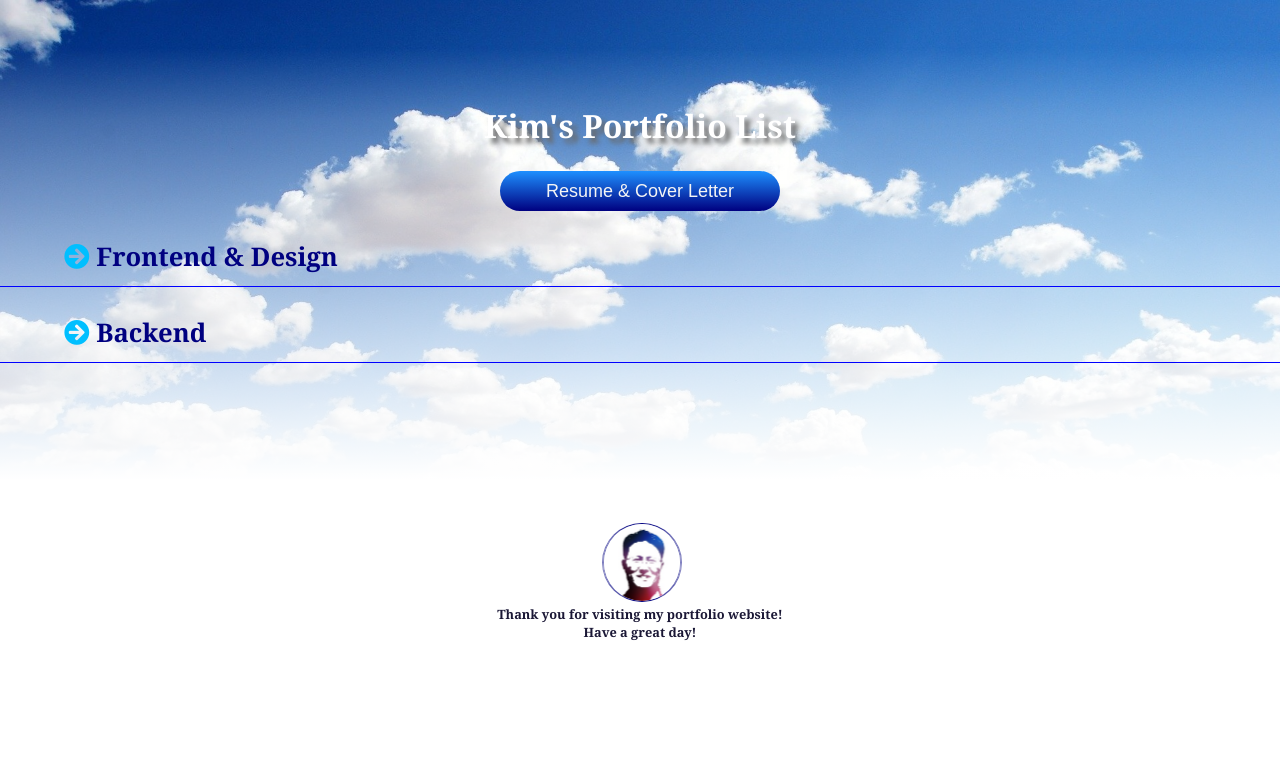
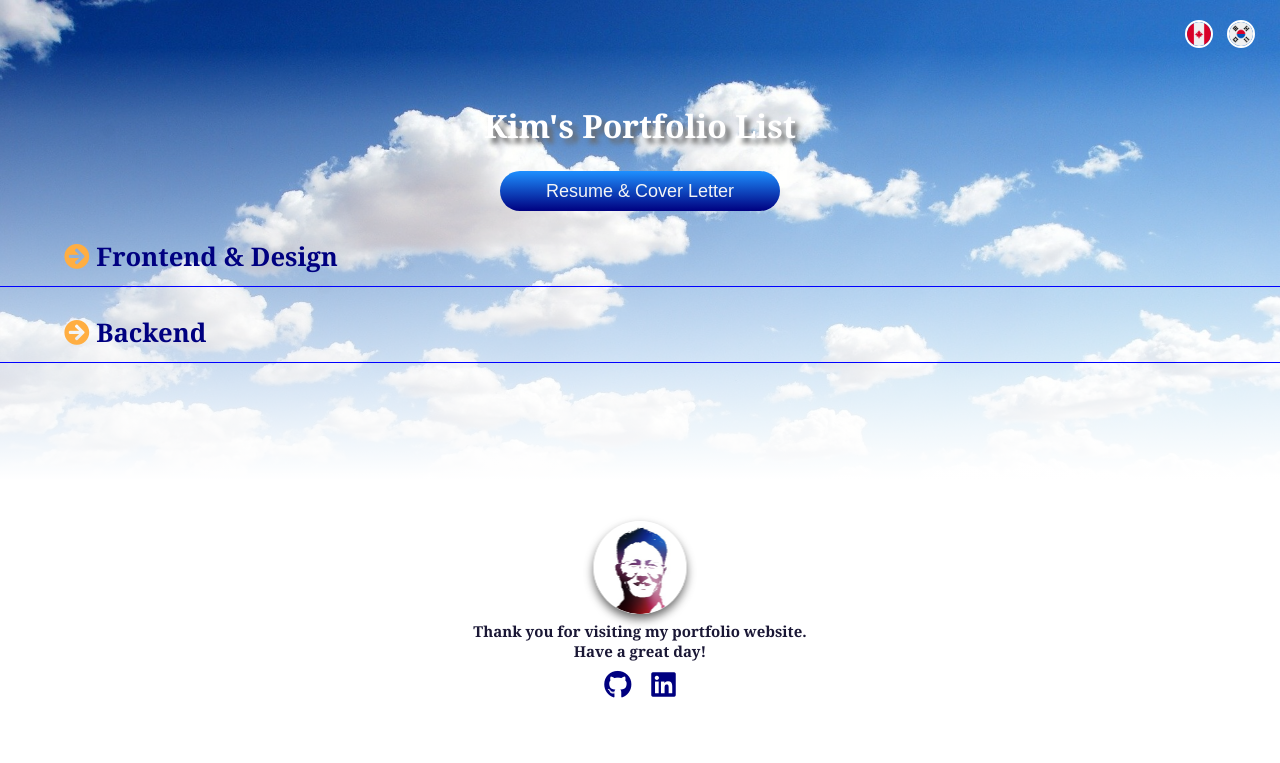
Before and after one commit to jgh2020/Portfolio, a PHP site: page / in a window 1280 px wide. Shown: the top 763 px of the page. Run offline with PHP 8.4, Linux system fonts and the light colour scheme; some libraries are stand-ins or nearby versions.

Commit message:
Portfolio_03 (2021 May 07)

```diff
--- a/index.php
+++ b/index.php
@@ -11,13 +11,17 @@
     <script src="./index_js/script.js"></script>
     <link href="./index_css/style.css" rel="stylesheet" type="text/css">
 </head>
-
 <body>
     <main>
-            <div class="sky"></div>
-            <h1>Kim's Portfolio List<br><a href="./resume/password.php"><button >Resume & Cover Letter</button></a></h1>
+        <div class="sky">
+        <span>
+        <button><img src="./index_img/canada.png" alt="canada"><span><br>ENG</span></button>
+        <button><img src="./index_img/korea.png" alt="korea"><span><br>KOR</span></button>
+        </span>
+        </div>
+        <h1><span>Kim's Portfolio List</span><br><a href="./resume/password.php"><button>Resume & Cover Letter</button></a></h1>
             <div class="spring">
-                    <h2><i class="fas fa-arrow-circle-right"></i> Frontend & Design</h2>
+                <h2><i class="fas fa-arrow-circle-right"></i><span> Frontend & Design</span></h2>
                 <div class="frontend">
                     <table>
                         <tr >
@@ -29,22 +33,29 @@
                         </tr>
                         <tr>
                             <td>1</td>
-                                <td data-tilt><a href="./todolist/todolist.html"><img src="./index_img/todolistnew.jpg" alt="todo"></a></td>
-                                <td>To-do List</td>
-                                <td>- Responsive web layout<br>- Weather API (OpenWeather)<br>- localStorage<br>- Flip clock / - Eye rest notification<br>- Background mode change / - Google search</td>
+                            <td data-tilt><a href="index.php"><img src="./index_img/pflist.jpg" alt="portfolio"></a></td>
+                            <td>Portfolio List<br>(Current page)</td>
+                            <td>- Responsive web layout<br>- CSS loading animation<br>- Tilt effect on hover<br> &nbsp;&nbsp;(Open source : https://micku7zu.github.io/vanilla-tilt.js/)<br>- Introduction to each web page</td>
                             <td>HTML5<br>CSS<br>Java Script<br>Jquery</td>
                         </tr>
                         <tr>
                             <td>2</td>
+                            <td data-tilt><a href="./todolist/todolist.html"><img src="./index_img/todolistnew.jpg" alt="todo"></a></td>
+                            <td>To-do List</td>
+                            <td>- Responsive web layout<br>- Weather API (OpenWeather)<br>- CSS loading animation / - localStorage<br>- Flip clock / - Eye rest notification<br>- Background mode change / - Google search</td>
+                            <td>HTML5<br>CSS<br>Java Script<br>Jquery</td>
+                        </tr>
+                        <tr>
+                            <td>3</td>
                             <td data-tilt><a href="./popsongs/popsongs.html"><img src="./index_img/4popsongs2.jpg" alt="popsong"></a></td>
                             <td>4 Pop Songs</td>
-                                <td>- Slide<br>- Youtube API<br>- Audio player (Non-Copyrighted Music)<br>- Running clock (Moving second hand)<br>- Event locations</td>
+                            <td>- CSS loading animation<br>- Youtube API / - Slide<br>- Audio player (Non-Copyrighted Music)<br>- Running clock (Moving second hand)<br>- Event locations</td>
                             <td>HTML5<br>CSS<br>Java Script</td>
                         </tr>
                     </table>
                 </div>
 
-                    <h2><i class="fas fa-arrow-circle-right"></i> Backend</h2>
+                <h2><i class="fas fa-arrow-circle-right"></i><span> Backend</span></h2>
                 <div class="backend">
                     <table>
                         <tr>
@@ -58,7 +69,7 @@
                             <td>1</td>
                             <td data-tilt><a href="./english/english.php"><img src="./index_img/english.jpg" alt="english"></a></td>
                             <td>English vocabulary studying site<br>(for Korean)</td>
-                                <td>- Connection to PHPmyAdmin DB<br>- CRUD<br>- Hangman game<br>- Multiple choice quiz<br>- Lotto number generator</td>
+                            <td>- Connection to PHPmyAdmin DB<br>- CRUD<br>- Pagination<br>- Hangman game / - Multiple choice quiz<br>- Lotto number generator</td>
                             <td>HTML5<br>CSS<br>Java Script<br>PHP<br>Data Base</td>
                         </tr>
                     </table>
@@ -68,11 +79,16 @@
             <div class="stencil">
                 <img src="./index_img/stencil.jpg" alt="stencil">
                 <img src="./index_img/real.jpg" alt="real">
-                    <span>
-                        Thank you for visiting my portfolio website!<br>Have a great day!
-                    <span>
+                <div>
+                    <span>Thank you for visiting my portfolio website.</span><br>
+                    <span>Have a great day!</span><br>
+                    <a href='https://github.com/jgh2020' target='_blank'><i class="fab fa-github"></i></a>
+                    <a href='https://www.linkedin.com/in/james-kim-a846a1211?lipi=urn%3Ali%3Apage%3Ad_flagship3_profile_view_base_contact_details%3B6q9akq3fQTORU6bKCz8FYg%3D%3D' target='_blank'><i class="fab fa-linkedin"></i></a>
+                </div>
             </div>
     </main>
+    <div id="loading"><img id="loading-image" src="./index_img/stencil.jpg" alt="Loading"/><div class="loading_text">Loading...</div></div>
+    <script type="text/javascript">window.onload = function(){$('#loading').hide();}</script>
     <script type="text/javascript" src="./index_js/vanilla-tilt.js"></script>
 </body>
 </html>
--- a/index_css/style.css
+++ b/index_css/style.css
@@ -39,6 +70,40 @@ body{
             rgba(255, 255, 255, 1) 100%
           ), url('../index_img/sky.jpg');
         background-size: cover;
+}
+
+.sky>span{
+    position:absolute;
+    top:15px;
+    right:20px;
+}
+
+.sky>span span{
+    font-weight: bold;
+    visibility: hidden;
+}
+
+.sky span img{
+    height:24px;
+    width:24px;
+    margin:5px;
+    border-radius:50%;
+    border: 2px solid white;
+}
+
+.sky span button:hover{
+    cursor:pointer;
+}
+
+.sky span button:hover span{
+    visibility: visible;
+}
+
+span button {
+    padding:0;
+    background-color:transparent;
+    border:unset;
+    color:white;
 }
 
 h1, h2, h3, div, p, a{
@@ -68,23 +133,23 @@ h2{
 
 h2:hover{
     cursor:pointer;
-    color:dimgray;
+    color:gray;
 }
 
-i{
-    color:deepskyblue;
+div h2 i{
+    color: rgb(255, 174, 66);
 }
 
 h4{
     font-size:1.2vw;
     text-align: right;
-    color: darkorange;
+    color:darkorange;
     margin-right:5vw;
     font-family: Calibri;
     visibility:hidden;
 }
 
-button{
+h1 button{
     margin-top:3vh;
     width:280px;
     height:40px;
@@ -158,17 +222,16 @@ td img {
     margin-top:15vh;
     font-family: Cambria, Cochin, Georgia, Times, 'Times New Roman', serif;
     color:rgba(26, 23, 53);
-    font-size:1vw;
+    font-size:15px;
     font-weight:bold;
-    height:10vw;
     position:relative;
 }
 
 .stencil img{
-    height:60%;
-    border-radius:50%;
-    border:1px solid navy;
-    margin:2px;
+    height:93px;
+    width:93px;
+    border-radius:100%;
+    box-shadow:0px 5px 10px dimgray;
     position:absolute;
     left:50%;
     transform:translateX(-50%);
@@ -179,32 +242,17 @@ td img {
 .stencil img:nth-child(2){
     transform: translateX(-50%) rotateY(180deg);
     visibility:hidden;
-    border:1px solid white;
 }
 
-.stencil span{
+.stencil>div{
     position:relative;
-    top:65%;
+    top:100px;
 }
 
-#loading {
-    width: 100%;
-    height: 100%;
-    top: 0px;
-    left: 0px;
-    position: fixed;
-    display: block;
-    background-color: white;
-    z-index: 99;
-    text-align: center;
-}
-
-#loading-image {
-    position: absolute;
-    top: 50%;
-    left: 50%;
-    transform: translateX(-50%);
-    z-index: 100;
+.stencil>div a i{
+    color:navy;
+    font-size: 28px;
+    margin: 10px 8px;
 }
 
 @media screen and (max-width:768px){
--- a/popsongs/js/script1.js
+++ b/popsongs/js/script1.js
@@ -58,11 +58,13 @@
         setTimeout(function(){
             singername.style.transition = "0s";
             singername.style.transform = "rotateX(0deg)";
-                singername.style.textShadow = "0 0 1vh white, 0 0 2vh white, 0 0 5vh white, 0 0 7vh gold, 0 0 9vh gold, 0 0 11vh gold";
+            singername.style.color = "lemonchiffon";
+            singername.style.textShadow = "0 0 1vh white, 0 0 2vh white, 0 0 5vh white, 0 0 7vh lemonchiffon, 0 0 9vh lemonchiffon, 0 0 11vh lemonchiffon";
         }, 1000);
 
         setTimeout(function(){
             singername.style.textShadow = "unset";
+            singername.style.color = "goldenrod";
         }, 1400);
     }
 
--- a/popsongs/popsongs.html
+++ b/popsongs/popsongs.html
@@ -27,8 +27,6 @@
         </div>
 
         <div class="container"></div>
-        <div class="filterdown"></div>
-        <div class="filterup"></div>
         <div class="drawbox">
             <div class="title one" id="31" style="color:burlywood;" onclick="movedown(21)">Viva la Vida</div>
             <div class="lyric one" id="21">I used to rule the world Seas would rise when I gave the word Now in the morning, I sleep alone Sweep the streets I used to own I used to roll the dice Feel the fear in my enemy's eyes Listen as the crowd would sing Now the old king is dead, long live the king One minute I held the key Next the walls were closed on me And I discovered that my castles stand Upon pillars of salt and pillars of sand I hear Jerusalem bells are ringing Roman Cavalry choirs are singing Be my mirror, my sword and shield My missionaries in a foreign field For some reason I can't explain Once you go there was never, never an honest word And that was when I ruled the world It was a wicked and wild wind Blew down the doors to let me in Shattered windows and the sound of drums People.</div>
@@ -78,7 +76,7 @@
         <div class="singername">Coldplay</div>
 
         <div class="main radio">
-            <input class="rbutton" type="radio" name="slide" onchange="moveto(1)" id="1" checked>
+            <input type="radio" name="slide" onchange="moveto(1)" id="1" checked>
             <input type="radio" name="slide" onchange="moveto(2)" id="2">
             <input type="radio" name="slide" onchange="moveto(3)" id="3">
             <input type="radio" name="slide" onchange="moveto(4)" id="4">
@@ -135,6 +133,8 @@
                 </div>
             </div>
             <div><a class="top" href="#top" title="top">Top</a></div>
+            <div id="loading"><img id="loading-image" src="../index_img/stencil.jpg" alt="Loading"/><div class="loading_text">Loading...</div></div>
+    <script>window.onload = function(){document.getElementById('loading').style.display='none';}</script>
     <script src="./js/script1.js"></script>
 </body>
 </html>
--- a/todolist/todolist.html
+++ b/todolist/todolist.html
@@ -64,7 +64,7 @@
                     <div><i class="far fa-list-alt"></i> &nbsp;To-do List</div>
                     <i class="fas fa-arrow-circle-down"></i>
             </section>
-            <section class="seccontent" id="seccontent2" data-tilt>
+            <section class="seccontent" id="seccontent2">
                 <ul id="sortable">
                 </ul>
                 <div>
@@ -109,6 +109,8 @@
             <span><i class="far fa-smile"></i> Let's get caught up on some of the work we have to do today! </span>
         </div>
     </main>
+    <div id="loading"><img id="loading-image" src="../index_img/stencil.jpg" alt="Loading"/><div class="loading_text">Loading...</div></div>
+    <script type="text/javascript">window.onload = function(){$('#loading').hide();}</script>
     <script type="text/javascript" src="../index_js/vanilla-tilt.js"></script>
 </body>
 </html>
```
Also changed, not shown: other parts of index_css/style.css (+40 -10 lines), index_js/script.js (+20 -3 lines), popsongs/css/style2.css (+0 -22 lines), popsongs/css/style3.css (+58 -39 lines), todolist/css/style4.css (+60 -1 lines), todolist/js/script.js (+5 -2 lines), index_img/canada.png (added), index_img/kitty.gif (added), index_img/korea.png (added), index_img/pflist.jpg (added), popsongs/img/sea.jpg. Lines whose indentation alone changed are shown as unchanged.
